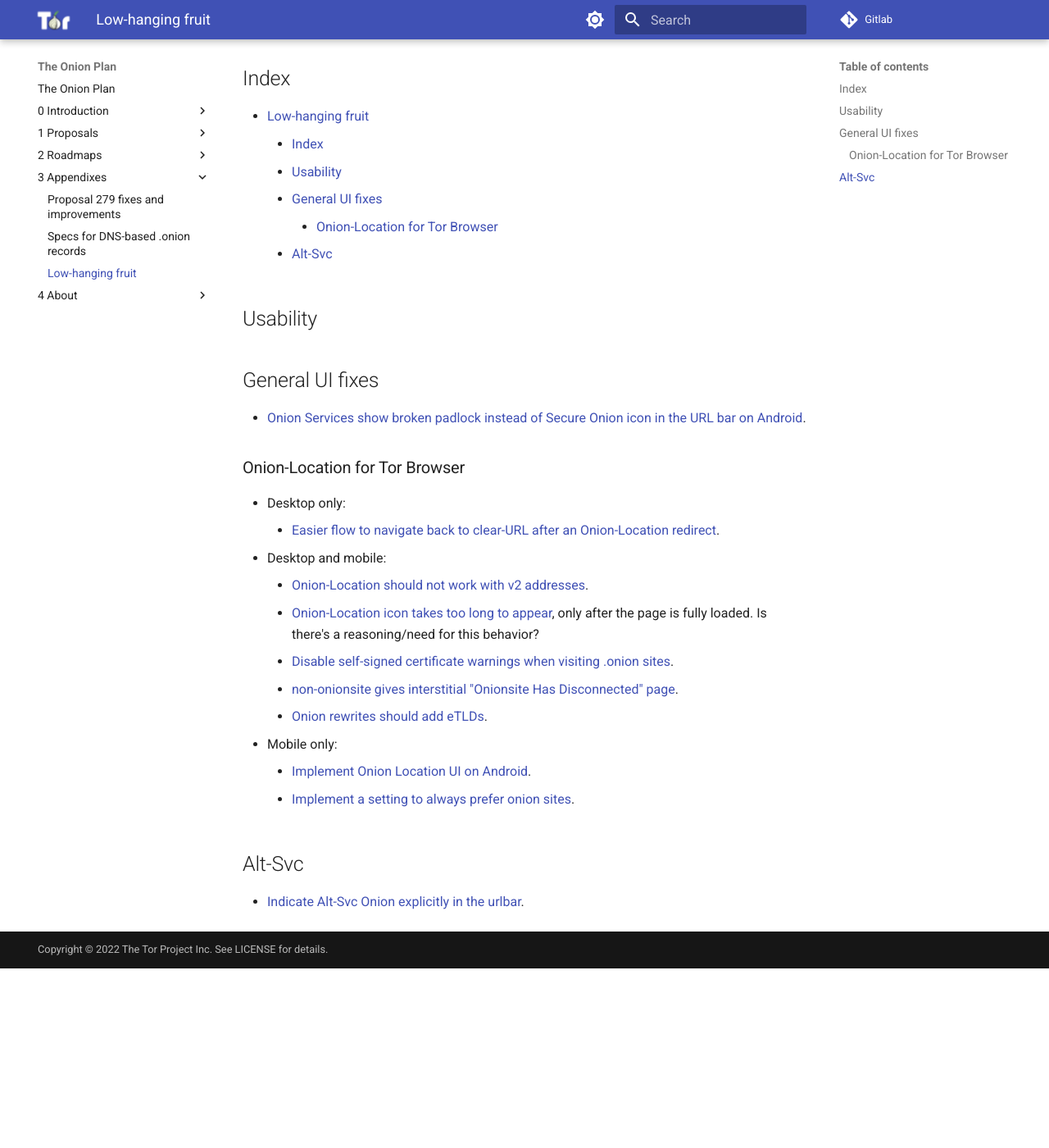
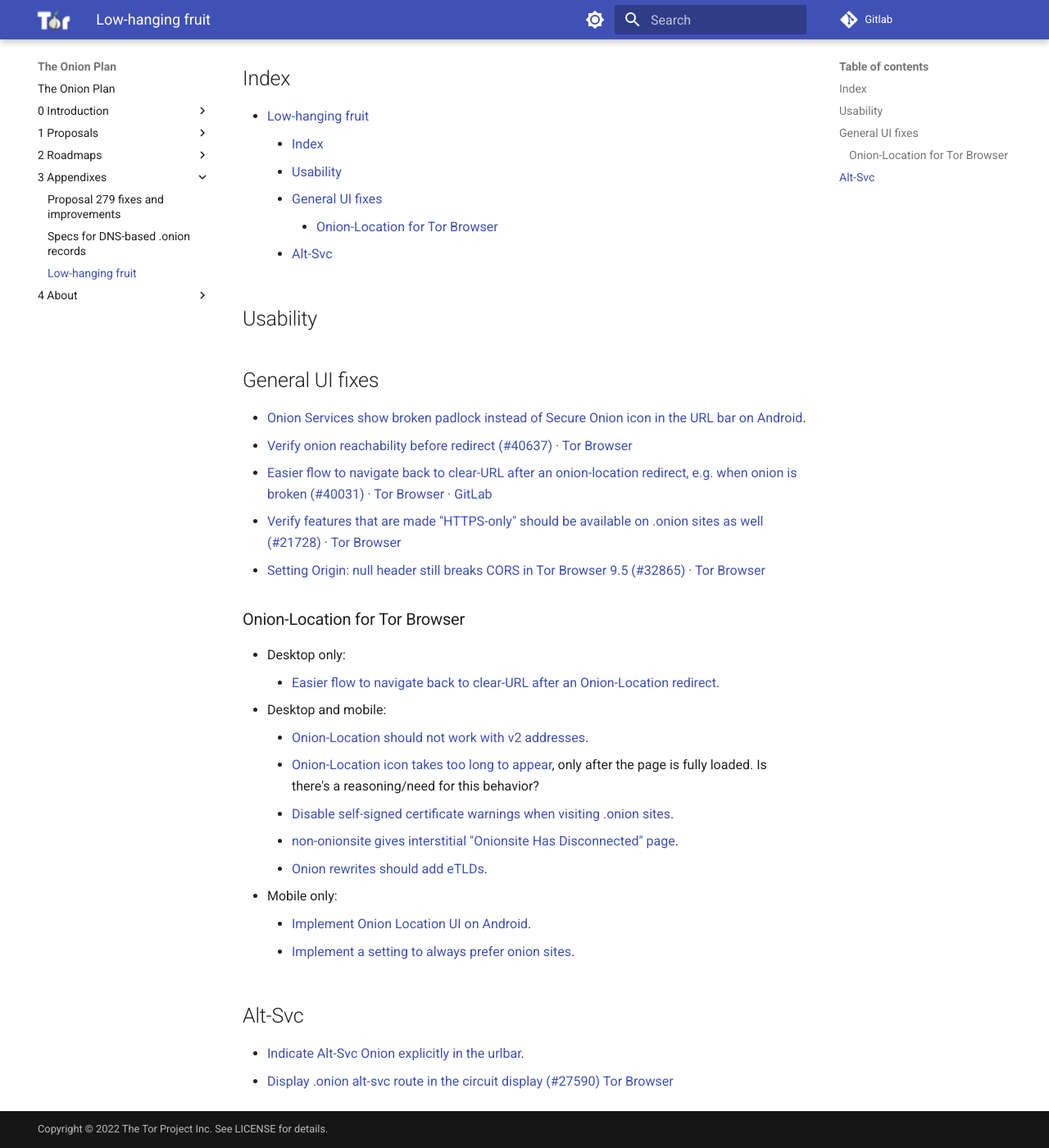
Before and after one commit to offsoc/onionplan, an MkDocs documentation site: the page built from docs/3 - Appendixes/03 - Appendix: Low-hanging fruit.md, in a window 1280 px wide and 1400 px high, scrolled down 234 px. Shown: the whole window at 82% size. Built offline with MkDocs 1.6.1 and Material for MkDocs 9.7.7, drawn with Linux system fonts in a browser that asks for light colours; before the commit the page ends 1415 px from its top, so only the background shows below that.

Commit message:
Feat: more related / low-hanging fruit issues

```diff
--- a/docs/3 - Appendixes/03 - Appendix: Low-hanging fruit.md
+++ b/docs/3 - Appendixes/03 - Appendix: Low-hanging fruit.md
@@ -15,6 +15,10 @@ They can be included in the roadmap from any phase.
 
 * [Onion Services show broken padlock instead of Secure Onion icon in the URL
   bar on Android](https://gitlab.torproject.org/tpo/applications/tor-browser/-/issues/41087).
+* [Verify onion reachability before redirect (#40637) · Tor Browser](https://gitlab.torproject.org/tpo/applications/tor-browser/-/issues/40637)
+* [Easier flow to navigate back to clear-URL after an onion-location redirect, e.g. when onion is broken (#40031) · Tor Browser · GitLab](https://gitlab.torproject.org/tpo/applications/tor-browser/-/issues/40031)
+* [Verify features that are made "HTTPS-only" should be available on .onion sites as well (#21728) · Tor Browser](https://gitlab.torproject.org/tpo/applications/tor-browser/-/issues/21728)
+* [Setting Origin: null header still breaks CORS in Tor Browser 9.5 (#32865) · Tor Browser](https://gitlab.torproject.org/tpo/applications/tor-browser/-/issues/32865)
 
 ### Onion-Location for Tor Browser
 
@@ -33,3 +37,4 @@ They can be included in the roadmap from any phase.
 ## Alt-Svc
 
 * [Indicate Alt-Svc Onion explicitly in the urlbar](https://gitlab.torproject.org/tpo/applications/tor-browser/-/issues/40587 "Indicate alt-svc onion explicitly in the urlbar").
+* [Display .onion alt-svc route in the circuit display (#27590) Tor Browser](https://gitlab.torproject.org/tpo/applications/tor-browser/-/issues/27590)
```
Also changed, not shown: docs/1 - Proposals/Usability/Certification.md (+4 -0 lines).
